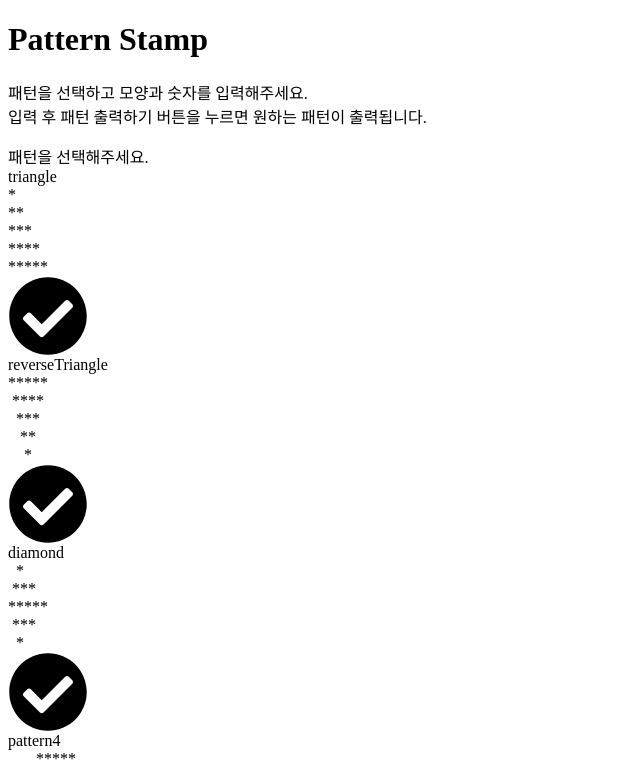
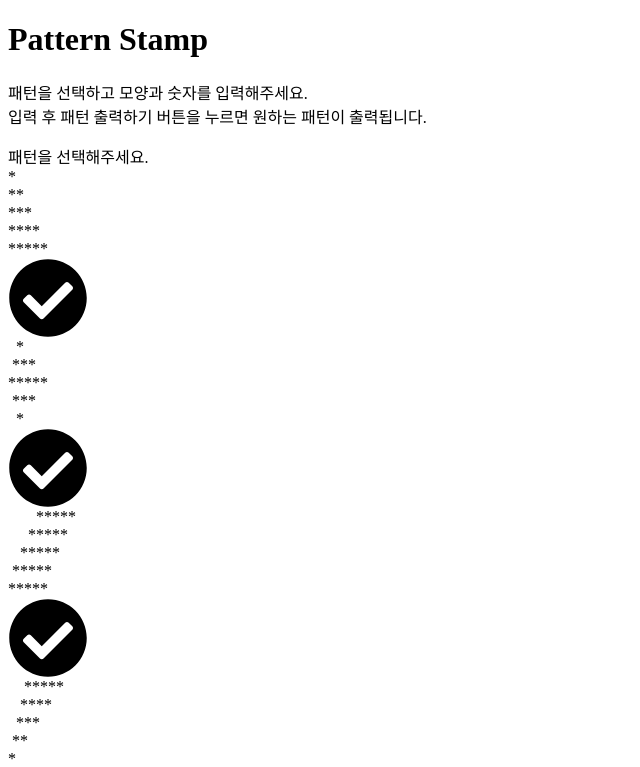
Before and after one commit to bohyeon-n/youngint-lesson, a React app: page / in a window 1280 px wide. Shown: the top 767 px of the page, without its empty margins (0-640 px from the left). Built offline with nearby package versions, Linux system fonts and the light colour scheme.

Commit message:
pattern 키값을 공통으로 관리하도록 함
- string으로 패턴 검사하던 로직을 symbol로 수정함

```diff
--- a/src/components/List.tsx
+++ b/src/components/List.tsx
@@ -5,7 +5,7 @@ import { FontAwesomeIcon } from "@fortawesome/react-fontawesome";
 import { observer, inject } from "mobx-react";
 
 export interface ListProps {
-  readonly list: string[];
+  readonly list: symbol[];
 }
 
 @inject("pattern")
--- a/src/components/Pattern.tsx
+++ b/src/components/Pattern.tsx
@@ -1,31 +1,32 @@
 import * as React from "react";
+import Patterns from "../utils/Patterns";
 
 export interface PatternProps {
   readonly number: number;
   readonly shape: string;
-  readonly pattern: string;
+  readonly pattern: symbol;
 }
 
 export class Pattern extends React.Component<PatternProps, {}> {
   drawPatternLine = (
     n: number,
     shape: string,
-    pattern: string,
+    pattern: symbol,
     totalNumber: number
   ): string => {
     let string: string = "";
-    if (pattern === "triangle") {
+    if (pattern === Patterns.Triangle) {
       for (let i: number = 0; i < n; i++) {
         string += shape;
       }
-    } else if (pattern === "reverseTriangle") {
+    } else if (pattern === Patterns.ReverseTriangle) {
       for (let i: number = totalNumber - n; i > 0; i--) {
         string += " ";
       }
       for (let i: number = n; i > 0; i--) {
         string += shape;
       }
-    } else if (pattern === "pattern4") {
+    } else if (pattern === Patterns.Pattern4) {
       // pattern4
       let stringLine = "";
       let blankLine = "";
@@ -40,7 +41,7 @@ export class Pattern extends React.Component<PatternProps, {}> {
         blankLine.slice(n, blankLine.length - n) +
         stringLine +
         blankLine.slice(-n);
-    } else if (pattern === "pattern5") {
+    } else if (pattern === Patterns.Pattern5) {
       // pattern5
       let stringLine = "";
       let blankLine = "";
@@ -51,7 +52,7 @@ export class Pattern extends React.Component<PatternProps, {}> {
         blankLine += " ";
       }
       string = blankLine.slice(0, blankLine.length - 2 * (n - 1)) + stringLine;
-    } else {
+    } else if (pattern = Patterns.Diamond) {
       //diamond
       let blank: string = "";
       let pattern: string = "";
@@ -69,9 +70,9 @@ export class Pattern extends React.Component<PatternProps, {}> {
     return string;
   };
 
-  createArray = (n: number, pattern: string): number[] => {
+  createArray = (n: number, pattern: symbol): number[] => {
     const array: Array<number> = [];
-    if (pattern === "diamond") {
+    if (pattern === Patterns.Diamond) {
       let i: number = 0;
       while (i < n) {
         array.push(i);
@@ -83,16 +84,16 @@ export class Pattern extends React.Component<PatternProps, {}> {
         array.push(i);
       }
     }
-    return pattern === "reverseTriangle" ? array.reverse() : array;
+    return pattern === Patterns.ReverseTriangle ? array.reverse() : array;
   };
 
   render() {
     const { number, shape, pattern } = this.props;
     const arr: Array<any> = this.createArray(number, pattern);
     return (
-      <div style={{ whiteSpace: "pre" }} className={`pattern ${pattern}`}>
+      <div style={{ whiteSpace: "pre" }} className={`pattern ${String(pattern)}`}>
         {arr.map((n, index) => (
-          <div key={index} className={pattern}>
+          <div key={index} className={String(pattern)}>
             {this.drawPatternLine(n + 1, shape, pattern, number)}
           </div>
         ))}
--- a/src/containers/PatternContainer.tsx
+++ b/src/containers/PatternContainer.tsx
@@ -1,11 +1,12 @@
 import * as React from "react";
 import { Pattern } from "../components/Pattern";
+import Patterns from "../utils/Patterns";
 
 export class PatternContainer extends React.Component {
   render() {
     return (
       <React.Fragment>
-        <Pattern number={5} pattern={"triangle"} shape={"*"} />
+        <Pattern number={5} pattern={Patterns.Triangle} shape={"*"} />
       </React.Fragment>
     );
   }
--- a/src/pages/MainPage.tsx
+++ b/src/pages/MainPage.tsx
@@ -3,11 +3,12 @@ import { FormContainer } from "../containers/FormContainer";
 import { Pattern } from "../components/Pattern";
 import List from "../components/List";
 import { observer, inject } from "mobx-react";
+import Pattrens from "../utils/Patterns";
 
 @inject("pattern")
 @observer
 export default class MainPage extends React.Component {
-  patterns = ["triangle", "reverseTriangle", "diamond", "pattern4", "pattern5"];
+  patterns = [Pattrens.Triangle, Pattrens.Diamond, Pattrens.Pattern4, Pattrens.Pattern5, Pattrens.ReverseTriangle];
   render() {
     const { pattern }: any = this.props;
     return (
--- /dev/null
+++ b/src/utils/Patterns.ts
@@ -0,0 +1,9 @@
+const Patterns = {
+  Triangle: Symbol("triangle"),
+  ReverseTriangle: Symbol("reverseTriangle"),
+  Diamond: Symbol("diamond"),
+  Pattern4: Symbol("pattern4"),
+  Pattern5: Symbol("pattern5")
+}
+
+export default Patterns;
```
